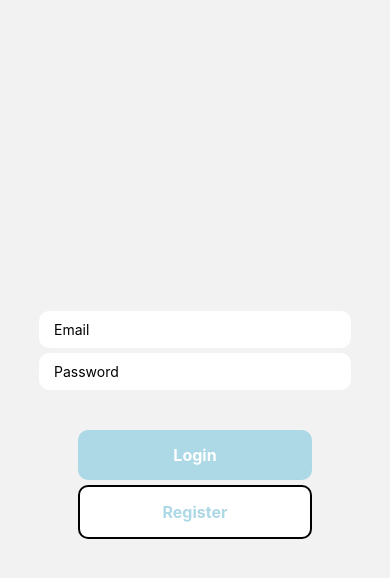
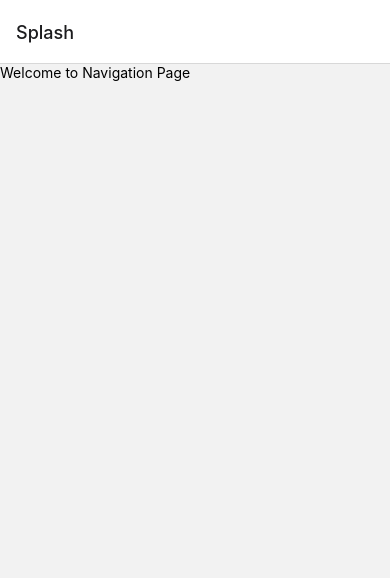
Before and after one commit to Hyukjoo-Lee/ReactNative_ToadApp, a React Native app: screen / in a window 390 px wide. Shown: the top 578 px of the page. Built offline with nearby package versions, Linux system fonts and the light colour scheme; no server answers.

Commit message:
feat: add splash page

```diff
--- a/App.js
+++ b/App.js
@@ -2,14 +2,15 @@ import { NavigationContainer } from "@react-navigation/native";
 import { createNativeStackNavigator } from "@react-navigation/native-stack";
 import HomePage from "./pages/HomePage";
 import LoginPage from "./pages/LoginPage";
+import SplashPage from "./pages/SplashPage";
 
-//test by jessis
 const Stack = createNativeStackNavigator();
 
 export default function App() {
   return (
     <NavigationContainer>
       <Stack.Navigator>
+        <Stack.Screen name="Splash" component={SplashPage} />
         <Stack.Screen
           options={{ headerShown: false }}
           name="Login"
--- a/pages/LoginPage.js
+++ b/pages/LoginPage.js
@@ -7,10 +7,13 @@ import {
   View,
 } from "react-native";
 import React, { useEffect, useState } from "react";
+import { useNavigation } from "@react-navigation/native";
 
 import { auth } from "../firebase";
-import { useNavigation } from "@react-navigation/native";
-import { createUserWithEmailAndPassword } from "firebase/auth";
+import {
+  createUserWithEmailAndPassword,
+  signInWithEmailAndPassword,
+} from "firebase/auth";
 
 const styles = StyleSheet.create({
   container: {
@@ -59,6 +62,9 @@ const styles = StyleSheet.create({
   },
 });
 
+/**
+ * Login Page
+ */
 const LoginPage = () => {
   const [email, setEmail] = useState("");
   const [password, setPassword] = useState("");
@@ -69,7 +75,7 @@ const LoginPage = () => {
   useEffect(() => {
     const unsubscribe = auth.onAuthStateChanged((user) => {
       if (user) {
-        navigation.replace("Home");
+        navigation.navigate("Home");
       }
     });
 
--- /dev/null
+++ b/pages/SplashPage.js
@@ -0,0 +1,11 @@
+import { Text, View } from "react-native";
+
+const SplashPage = () => {
+  return (
+    <View>
+      <Text>Welcome to Navigation Page</Text>
+    </View>
+  );
+};
+
+export default SplashPage;
```
Also changed, not shown: 1 other file (tests, documents, lock files or other folders).
